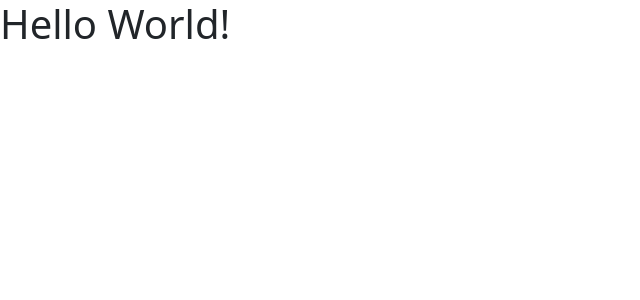
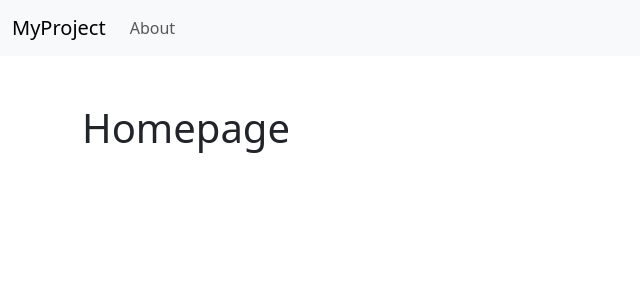
Before and after one commit to FedericoBellezza/webapp-react, a React (Vite) app: page / in a window 1280 px wide. Shown: the top 300 px of the page, without its empty margins (0-640 px from the left). Built offline with nearby package versions, Linux system fonts and the light colour scheme.

Commit message:
milestone 1

```diff
--- a/package.json
+++ b/package.json
@@ -10,9 +10,11 @@
     "preview": "vite preview"
   },
   "dependencies": {
+    "axios": "^1.7.9",
     "bootstrap": "^5.3.3",
     "react": "^18.3.1",
-    "react-dom": "^18.3.1"
+    "react-dom": "^18.3.1",
+    "react-router-dom": "^7.1.1"
   },
   "devDependencies": {
     "@eslint/js": "^9.17.0",
--- a/src/App.jsx
+++ b/src/App.jsx
@@ -1,9 +1,22 @@
 import { useState } from "react";
+import { BrowserRouter, Router, Route, Routes } from "react-router-dom";
+
+// pages import
+import HomePage from "./pages/HomePage";
+import AboutPage from "./pages/AboutPage";
+
+// layouts import
+import DefaultLayout from "./layouts/DefaultLayout";
 
 export default function App() {
   return (
-    <>
-      <h1>Hello World!</h1>
-    </>
+    <BrowserRouter>
+      <Routes>
+        <Route path="/" element={<DefaultLayout />}>
+          <Route index element={<HomePage />}></Route>
+          <Route path="about" element={<AboutPage />}></Route>
+        </Route>
+      </Routes>
+    </BrowserRouter>
   );
 }
--- /dev/null
+++ b/src/components/Header.jsx
@@ -0,0 +1,31 @@
+import { Link, NavLink } from "react-router-dom";
+
+export default function Header() {
+  return (
+    <nav className="navbar navbar-expand-lg bg-body-tertiary">
+      <div className="container-fluid">
+        <NavLink className="navbar-brand" to="/">
+          MyProject
+        </NavLink>
+        <button
+          className="navbar-toggler"
+          type="button"
+          data-bs-toggle="collapse"
+          data-bs-target="#navbarNavAltMarkup"
+          aria-controls="navbarNavAltMarkup"
+          aria-expanded="false"
+          aria-label="Toggle navigation"
+        >
+          <span className="navbar-toggler-icon"></span>
+        </button>
+        <div className="collapse navbar-collapse" id="navbarNavAltMarkup">
+          <div className="navbar-nav">
+            <NavLink className="nav-link" to="/about">
+              About
+            </NavLink>
+          </div>
+        </div>
+      </div>
+    </nav>
+  );
+}
--- /dev/null
+++ b/src/layouts/DefaultLayout.jsx
@@ -0,0 +1,14 @@
+import Header from "../components/Header";
+import { Outlet } from "react-router-dom";
+
+export default function DefaultLayout() {
+  return (
+    <>
+      <Header></Header>
+      <main>
+        <Outlet />
+      </main>
+      <footer></footer>
+    </>
+  );
+}
--- /dev/null
+++ b/src/pages/AboutPage.jsx
@@ -0,0 +1,7 @@
+export default function AboutPage() {
+  return (
+    <div className="container pt-5">
+      <h1>About</h1>
+    </div>
+  );
+}
--- /dev/null
+++ b/src/pages/HomePage.jsx
@@ -0,0 +1,7 @@
+export default function HomePage() {
+  return (
+    <div className="container pt-5">
+      <h1>Homepage</h1>
+    </div>
+  );
+}
```
Also changed, not shown: 1 other file (tests, documents, lock files or other folders).
